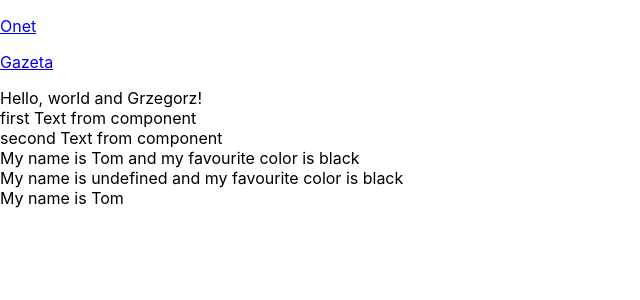
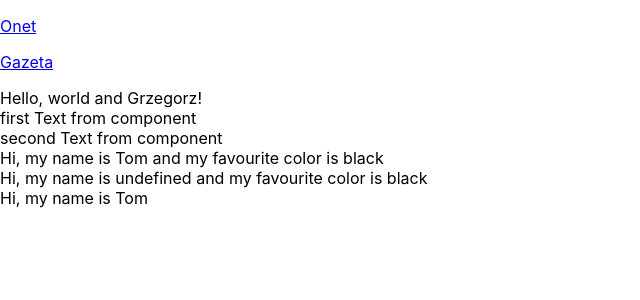
Before and after one commit to gkolek/20190126-react, a React (Create React App) app: page / in a window 1280 px wide. Shown: the top 300 px of the page, without its empty margins (0-640 px from the left). Built offline with nearby package versions, Linux system fonts and the light colour scheme.

Commit message:
component Greeting.js as class

```diff
--- a/src/Greeting.js
+++ b/src/Greeting.js
@@ -1,14 +1,16 @@
 import React from 'react'
 
-const Greeting = props => {
+class Greeting extends React.Component {
+    render() {
+        const { name, color } = this.props
         return (
             <div> {
-        props.color
-          ? `My name is ${props.name} and my favourite color is ${props.color}`
-          : `My name is ${props.name}`
+                color
+                    ? `Hi, my name is ${name} and my favourite color is ${color}`
+                    : `Hi, my name is ${name}`
             }
             </div>
         )
     }
-
+}
 export default Greeting
```
Lines whose indentation alone changed are shown as unchanged.
